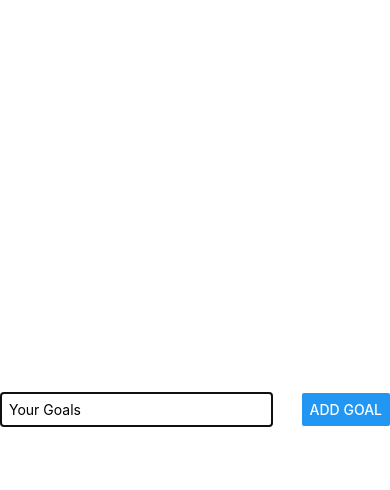
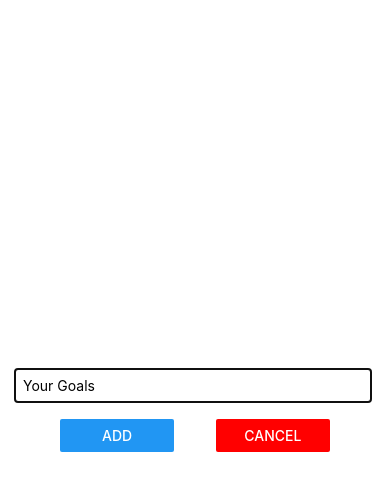
Before and after one commit to andyfoster/react-native-course, a React Native app: screen / in a window 390 px wide. Both pictures are taken after a click on the button "ADD GOAL". Shown: the top 490 px of the page. Built offline with nearby package versions, Linux system fonts and the light colour scheme.

Commit message:
Small adjustments to the modal styling

```diff
--- a/App.js
+++ b/App.js
@@ -16,6 +16,10 @@ export default function App() {
     setModalVisible(true);
   }
 
+  function cancelAddGoalHandler() {
+    setModalVisible(false);
+  }
+
   function clearGoals() {
     setCourseGoals([]);
   }
@@ -26,6 +30,7 @@ export default function App() {
       ...currentCourseGoals,
       { text: enteredText, id: Math.random().toString() },
     ]);
+    cancelAddGoalHandler();
   }
 
   function deleteGoalHandler(goalId) {
@@ -37,7 +42,11 @@ export default function App() {
   return (
     <View style={styles.appContainer}>
       <Button title="Add Goal" onPress={startAddGoalHandler} color="5e0acc" />
-      <GoalInput visible={isModalVisible} onAddGoal={addGoalHandler} />
+      <GoalInput
+        closeModal={cancelAddGoalHandler}
+        visible={isModalVisible}
+        onAddGoal={addGoalHandler}
+      />
 
       <View style={styles.goalsArea}>
         <FlatList
--- a/components/GoalInput.js
+++ b/components/GoalInput.js
@@ -14,7 +14,7 @@ function GoalInput(props) {
   }
 
   return (
-    <Modal visible={props.visible} animationType="slide">
+    <Modal style={styles.modal} visible={props.visible} animationType="slide">
       <View style={styles.inputContainer}>
         <TextInput
           style={styles.textInput}
@@ -22,28 +22,50 @@ function GoalInput(props) {
           onChangeText={goalInputHandler}
           value={enteredText}
         />
-        <Button title="Add Goal" onPress={addGoalHandler} />
+        <View style={styles.buttonContainer}>
+          <View style={styles.button}>
+            <Button title="Add" onPress={addGoalHandler} />
+          </View>
+          <View style={styles.button}>
+            <Button title="Cancel" color="red" onPress={props.closeModal} />
+          </View>
+        </View>
       </View>
     </Modal>
   );
 }
 
 const styles = StyleSheet.create({
+  modal: {
+    borderColor: 'black',
+    borderWidth: 1,
+    backgroundColor: '#ff0000',
+  },
+  buttonContainer: {
+    flexDirection: 'row',
+    justifyContent: 'space-between',
+    width: '80%',
+    marginTop: 16,
+  },
   inputContainer: {
     flex: 1,
-    flexDirection: 'row',
-    justifyContent: 'space-between',
+    justifyContent: 'center',
     alignItems: 'center',
     marginBottom: 24,
+    padding: 16,
     borderBottomWidth: 1,
     borderBottomColor: '#ccc',
   },
   textInput: {
     borderWidth: 1,
     borderColor: '#cccccc',
-    width: '70%',
+    width: '100%',
     marginRight: 4,
     padding: 8,
+  },
+  button: {
+    width: '40%',
+    marginHorizontal: 8,
   },
 });
 
```
